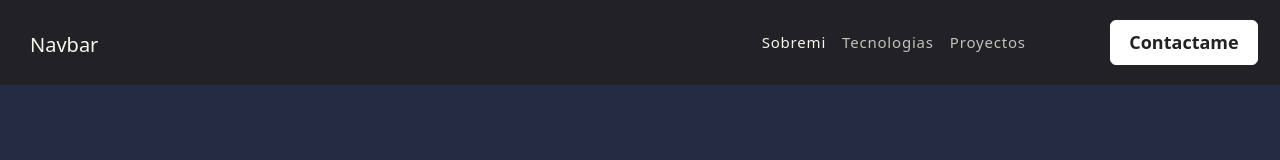
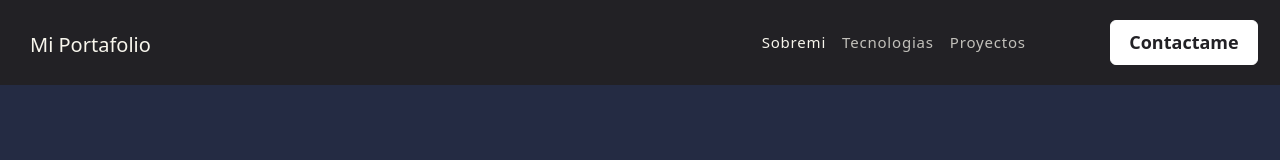
Before and after one commit to WielYah/portfolio, a React (Vite) app: page /portfolio in a window 1280 px wide. Shown: the top 160 px of the page. Built offline with nearby package versions, Linux system fonts and the light colour scheme.

Commit message:
url update

```diff
--- a/src/components/Projects.jsx
+++ b/src/components/Projects.jsx
@@ -3,7 +3,7 @@ const project = () => {
     const projects=[
         {
             id:1,
-            url:"https://prismatic-paletas-30574d.netlify.app/#/gohcomputer",
+            url:"https://super-llama-c4f5e7.netlify.app/#/gohcomputer",
             img_url:"https://res.cloudinary.com/dfsflp11q/image/upload/v1666493469/proyects/project1_ztkwid.png",
             titulo:"E-Comerce",
             descripcion:"Sistema de ventas con dashboard y sitio web (Ecommerce)",
--- a/src/components/header.jsx
+++ b/src/components/header.jsx
@@ -27,7 +27,7 @@ const Header = () => {
         <div className="container">
           <div className="row w-100 m-auto">
             <div className="col-12 col-lg p-0 col-xl col_logo row">
-                <a className="navbar-brand col-10" href="#">Navbar</a>
+                <a className="navbar-brand col-10" href="#">Mi Portafolio</a>
                 <button className="navbar-toggler col p-0" type="button" data-bs-toggle="collapse" data-bs-target="#navbarSupportedContent" aria-controls="navbarSupportedContent" aria-expanded="false" aria-label="Toggle navigation">
                     <span className="navbar-toggler-icon"></span>
                 </button>
```
